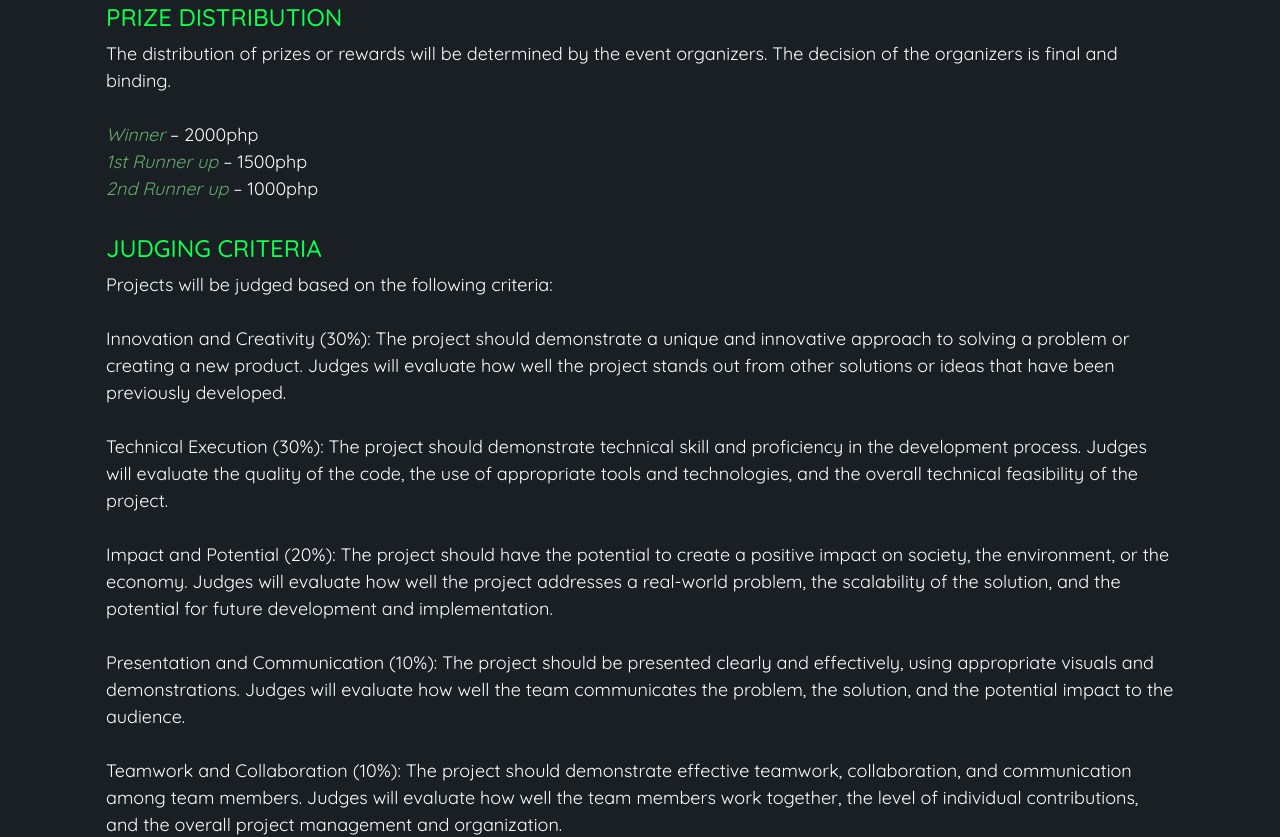
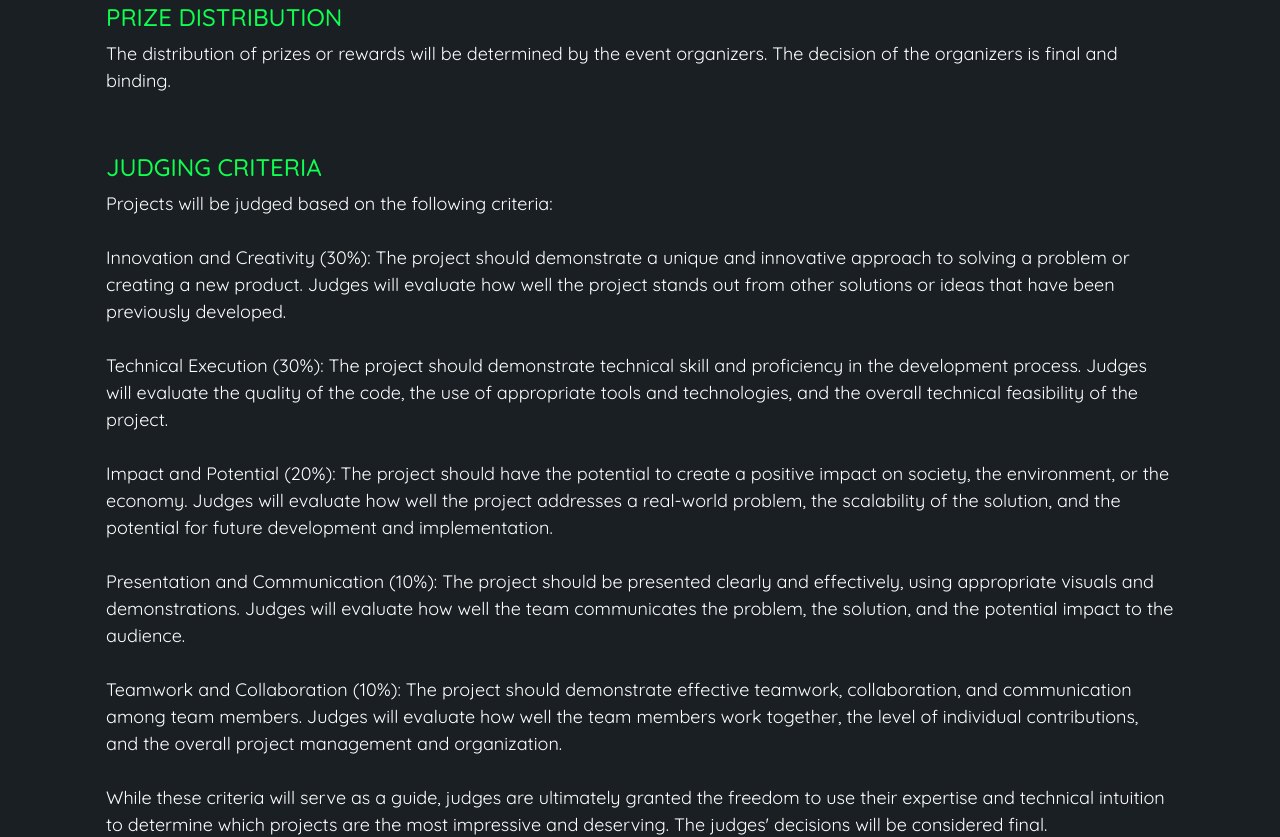
Before and after one commit to GitCubOrg/Hackathon-Rulebook, a plain HTML site: page index.html in a window 1280 px wide. Shown: the part 2280-3117 px from the top of the page. Drawn offline with nearby package versions, Linux system fonts and the light colour scheme; a web font is replaced by a local one.

Commit message:
Update index.html

```diff
--- a/index.html
+++ b/index.html
@@ -139,10 +139,6 @@
          <p>
             The distribution of prizes or rewards will be determined by the event organizers. The decision of the
             organizers is final and binding. <br><br>
-            <span>Winner</span> – 2000php<br>
-               <span>1st Runner up</span> – 1500php<br>
-                  <span>2nd Runner up</span> – 1000php<br>
-
          </p>
 
          <h3 class="guide-title">
```
